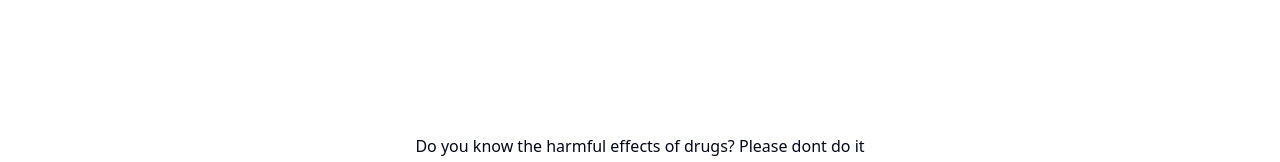
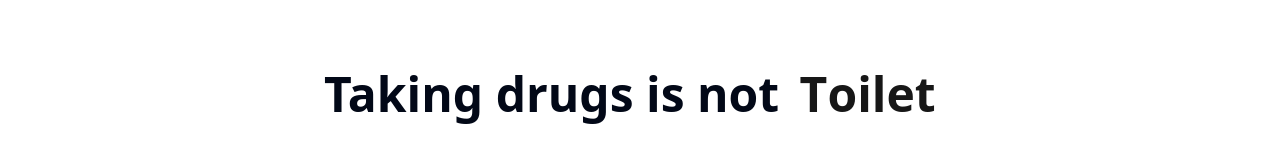
Before and after one commit to Nicholas1811/heartcode-training, a Next.js app in the folder my-app/: page / in a window 1280 px wide. Shown: the part 284-446 px from the top of the page. Built offline with nearby package versions, Linux system fonts and the light colour scheme; no server answers.

Commit message:
db stuff

```diff
--- a/my-app/src/app/page.tsx
+++ b/my-app/src/app/page.tsx
@@ -7,7 +7,7 @@ export default function Home() {
   return (
     <div>
       <div className="flex flex-col h-[calc(100vh-60px)] items-center justify-center">
-        {/* <h1 className="font-bold text-5xl">Taking drugs is not <FlipWords words = {words}></FlipWords></h1> */}
+        <h1 className="font-bold text-5xl">Taking drugs is not <FlipWords words = {words}></FlipWords></h1>
         <h2 className = "py-10">Do you know the harmful effects of drugs? Please dont do it </h2>
       </div>
 
```
